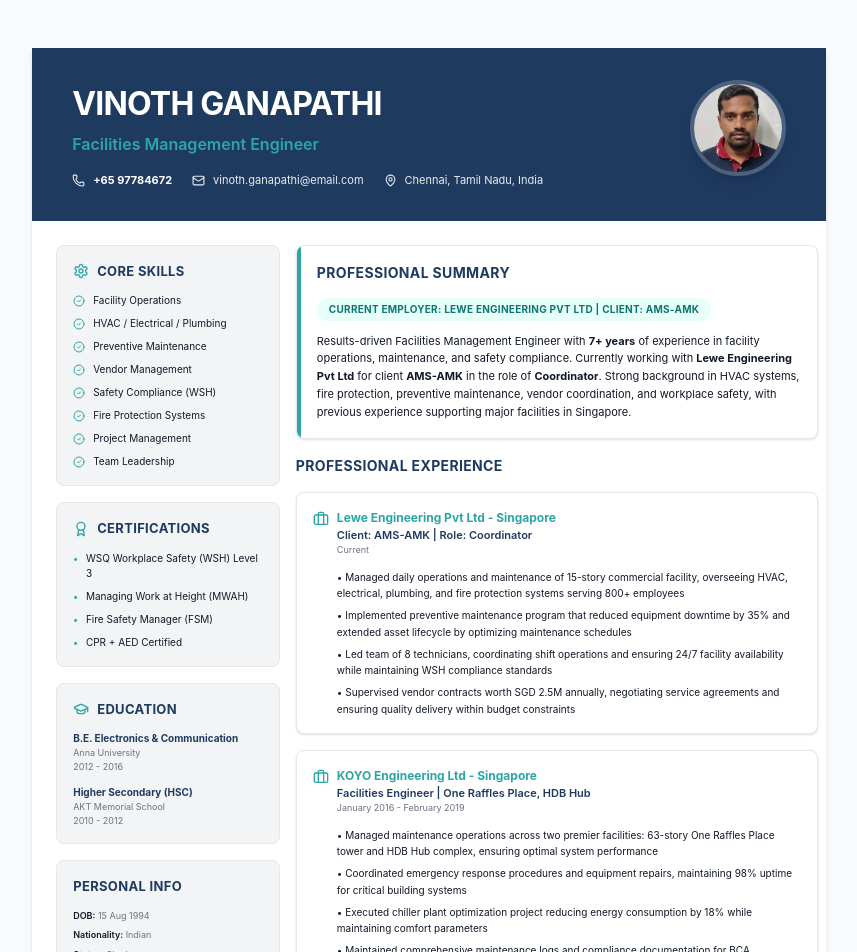
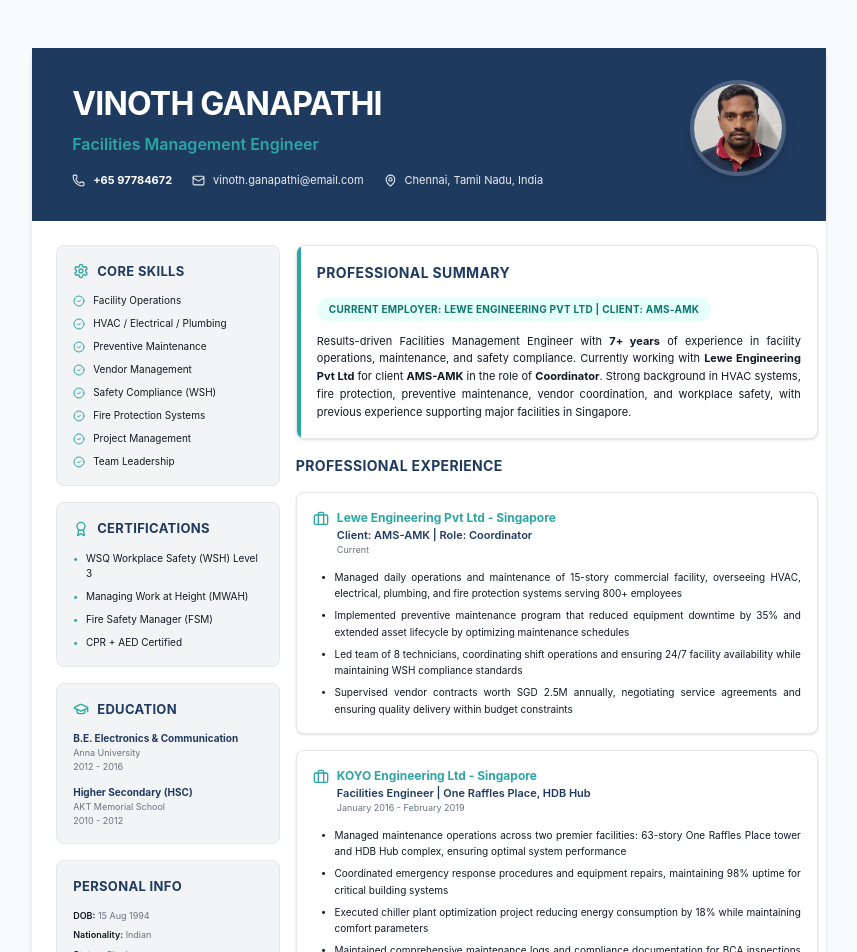
Before and after one commit to softclinch-consulting/resume-, a React (Vite) app: page / in a window 1280 px wide. Shown: the top 952 px of the page, without its empty margins (211-1068 px from the left). Built offline with nearby package versions, Linux system fonts and the light colour scheme.

Commit message:
Improve summary and bullet text alignment

```diff
--- a/src/app/components/Resume.tsx
+++ b/src/app/components/Resume.tsx
@@ -161,7 +161,7 @@ export function Resume() {
                   >
                     Current Employer: Lewe Engineering Pvt Ltd | Client: AMS-AMK
                   </div>
-                  <p className="text-[11px] leading-relaxed" style={{ color: '#111827' }}>
+                  <p className="text-[11px] leading-relaxed" style={{ color: '#111827', textAlign: 'justify' }}>
                     Results-driven Facilities Management Engineer with <strong>7+ years</strong> of experience in facility operations, maintenance, and safety compliance. Currently working with <strong>Lewe Engineering Pvt Ltd</strong> for client <strong>AMS-AMK</strong> in the role of <strong>Coordinator</strong>. Strong background in HVAC systems, fire protection, preventive maintenance, vendor coordination, and workplace safety, with previous experience supporting major facilities in Singapore.
                   </p>
                 </div>
@@ -186,15 +186,16 @@ export function Resume() {
                     </p>
                   </div>
                 </div>
-                <ul className="space-y-1.5 ml-6 mt-3">
+                <ul className="space-y-1.5 ml-2 mt-3">
                   {[
                     'Managed daily operations and maintenance of 15-story commercial facility, overseeing HVAC, electrical, plumbing, and fire protection systems serving 800+ employees',
                     'Implemented preventive maintenance program that reduced equipment downtime by 35% and extended asset lifecycle by optimizing maintenance schedules',
                     'Led team of 8 technicians, coordinating shift operations and ensuring 24/7 facility availability while maintaining WSH compliance standards',
                     'Supervised vendor contracts worth SGD 2.5M annually, negotiating service agreements and ensuring quality delivery within budget constraints',
                   ].map((item, index) => (
-                    <li key={index} className="text-[10px] leading-relaxed" style={{ color: '#111827' }}>
-                      &bull; {item}
+                    <li key={index} className="flex items-start gap-2 text-[10px] leading-relaxed" style={{ color: '#111827', textAlign: 'justify' }}>
+                      <span className="mt-[2px] text-[10px] leading-none" style={{ color: '#111827' }}>&bull;</span>
+                      <span>{item}</span>
                     </li>
                   ))}
                 </ul>
@@ -215,15 +216,16 @@ export function Resume() {
                     </p>
                   </div>
                 </div>
-                <ul className="space-y-1.5 ml-6 mt-3">
+                <ul className="space-y-1.5 ml-2 mt-3">
                   {[
                     'Managed maintenance operations across two premier facilities: 63-story One Raffles Place tower and HDB Hub complex, ensuring optimal system performance',
                     'Coordinated emergency response procedures and equipment repairs, maintaining 98% uptime for critical building systems',
                     'Executed chiller plant optimization project reducing energy consumption by 18% while maintaining comfort parameters',
                     'Maintained comprehensive maintenance logs and compliance documentation for BCA inspections and regulatory requirements',
                   ].map((item, index) => (
-                    <li key={index} className="text-[10px] leading-relaxed" style={{ color: '#111827' }}>
-                      &bull; {item}
+                    <li key={index} className="flex items-start gap-2 text-[10px] leading-relaxed" style={{ color: '#111827', textAlign: 'justify' }}>
+                      <span className="mt-[2px] text-[10px] leading-none" style={{ color: '#111827' }}>&bull;</span>
+                      <span>{item}</span>
                     </li>
                   ))}
                 </ul>
```
